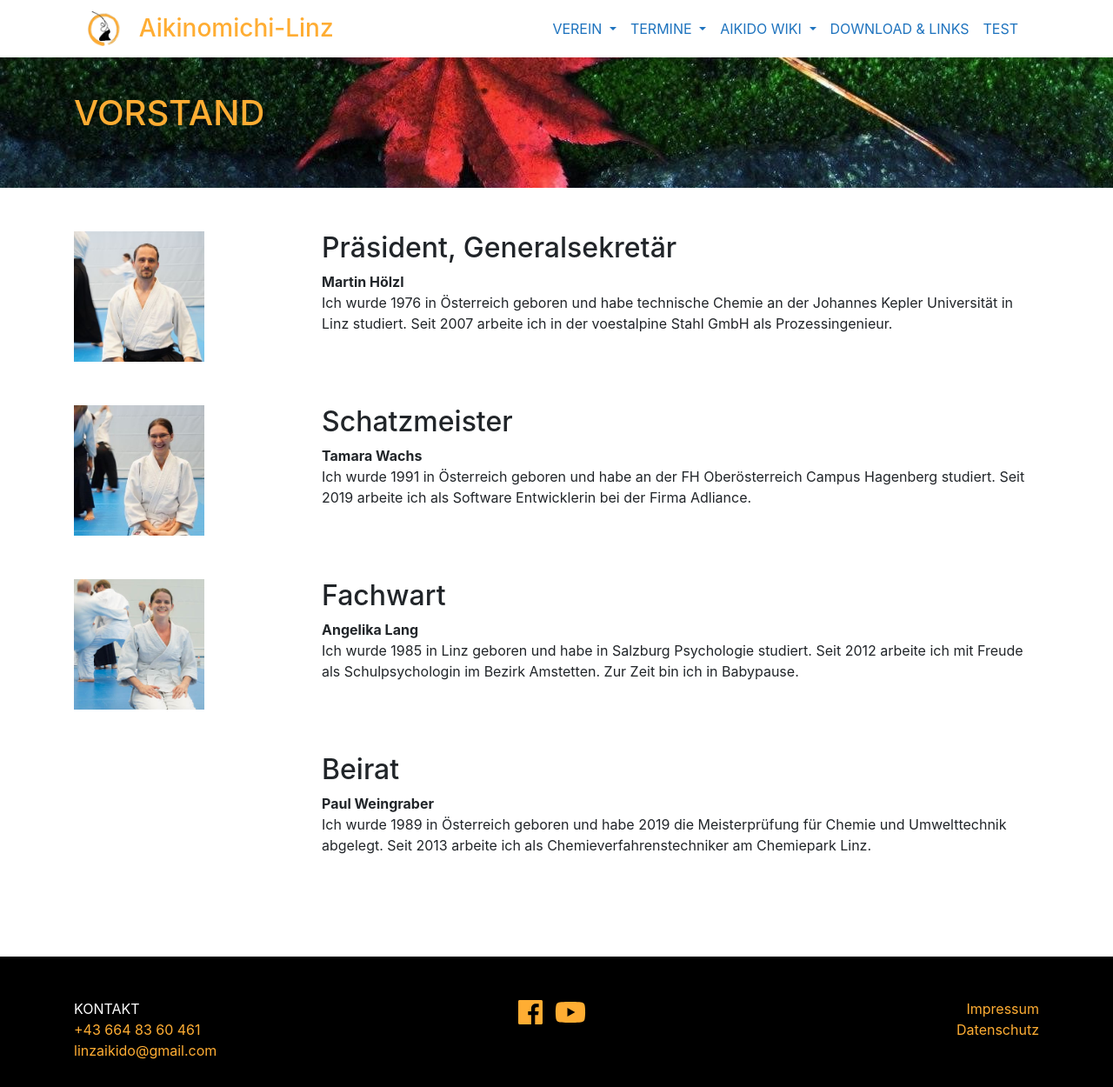
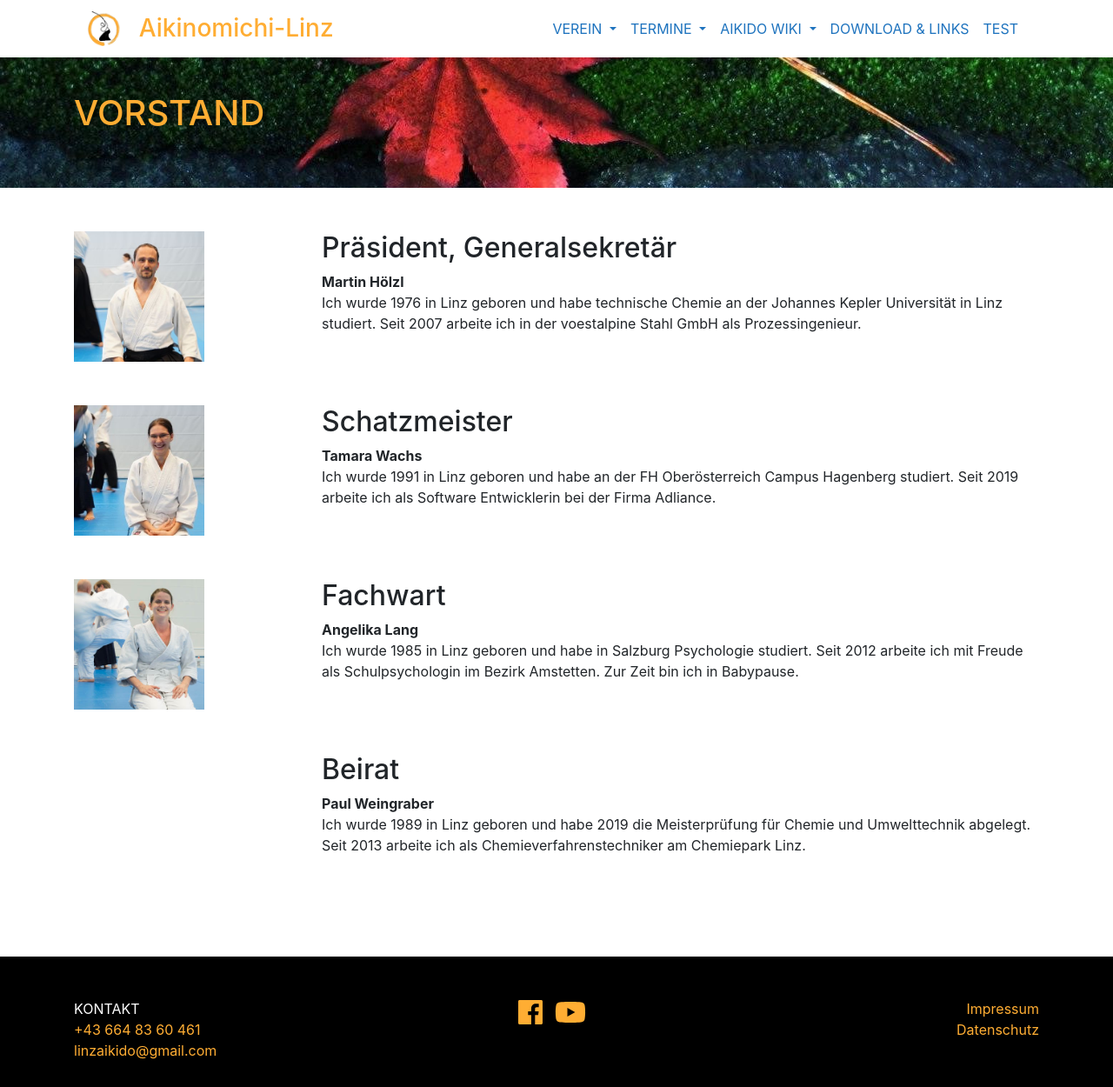
Before and after one commit to TWachs/aikinomichi-linz, a Jekyll site: the page built from vorstand.md, in a window 1280 px wide. Shown: the whole page at 87% size. Built offline with Jekyll 4.4.1, drawn with Linux system fonts in a browser that asks for light colours; nearby versions of some CDN libraries.

Commit message:
Update vorstand.md
Österreich --> Linz geändert

```diff
--- a/vorstand.md
+++ b/vorstand.md
@@ -13,7 +13,7 @@ title: Vorstand
 ## Präsident, Generalsekretär
 
 **Martin Hölzl**
-Ich wurde 1976 in Österreich geboren und habe technische Chemie an der Johannes Kepler Universität in Linz studiert. Seit 2007 arbeite ich in der voestalpine Stahl GmbH als Prozessingenieur.
+Ich wurde 1976 in Linz geboren und habe technische Chemie an der Johannes Kepler Universität in Linz studiert. Seit 2007 arbeite ich in der voestalpine Stahl GmbH als Prozessingenieur.
 </div>
 </div>
 <div class="row" style="padding-bottom: 50px;">
@@ -24,7 +24,7 @@ Ich wurde 1976 in Österreich geboren und habe technische Chemie an der Johannes
 ## Schatzmeister
 
 **Tamara Wachs**
-Ich wurde 1991 in Österreich geboren und habe an der FH Oberösterreich Campus Hagenberg studiert. Seit 2019 arbeite ich als Software Entwicklerin bei der Firma Adliance.
+Ich wurde 1991 in Linz geboren und habe an der FH Oberösterreich Campus Hagenberg studiert. Seit 2019 arbeite ich als Software Entwicklerin bei der Firma Adliance.
 </div>
 </div>
 <div class="row" style="padding-bottom: 50px;">
@@ -44,7 +44,7 @@ Ich wurde 1985 in Linz geboren und habe in Salzburg Psychologie studiert. Seit 2
 ## Beirat
 
 **Paul Weingraber**
-Ich wurde 1989 in Österreich geboren und habe 2019 die Meisterprüfung für Chemie und Umwelttechnik abgelegt. Seit 2013 arbeite ich als Chemieverfahrenstechniker am Chemiepark Linz.
+Ich wurde 1989 in Linz geboren und habe 2019 die Meisterprüfung für Chemie und Umwelttechnik abgelegt. Seit 2013 arbeite ich als Chemieverfahrenstechniker am Chemiepark Linz.
 </div>
 </div>
 </div>
```
